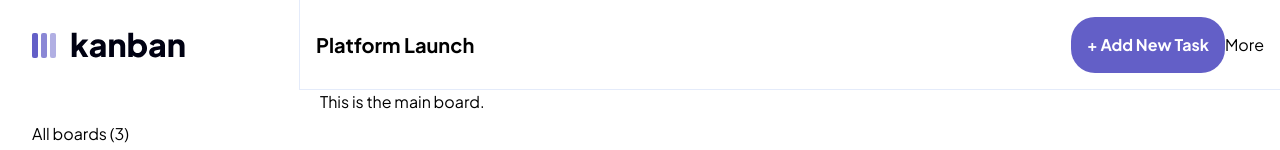
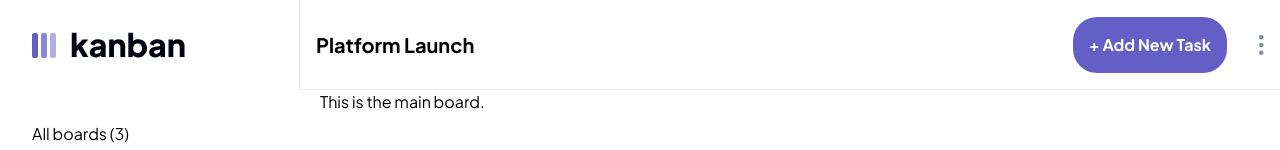
Before and after one commit to lemreyes/kanban, a Next.js app: page / in a window 1280 px wide. Shown: the top 150 px of the page. Built offline with nearby package versions, Linux system fonts and the light colour scheme.

Commit message:
add ellipsis icon button

```diff
--- a/src/app/Components/Header.tsx
+++ b/src/app/Components/Header.tsx
@@ -2,6 +2,7 @@ import Image from "next/image";
 
 import logo_light from "../../../public/logo-dark.svg";
 import logo_dark from "../../../public/logo-light.svg";
+import more_icon from "../../../public/icon-vertical-ellipsis.svg";
 
 export default function Header() {
   return (
@@ -11,9 +12,13 @@ export default function Header() {
       </div>
       <div className="flex flex-row justify-between items-center w-full border-b border-linesLight p-4">
         <h1 className="text-xl font-bold">Platform Launch</h1>
-        <div className="">
-          <button className="bg-mainPurple p-4 font-bold text-md text-white rounded-3xl">+ Add New Task</button>
-          <button>More</button>
+        <div className="flex gap-8">
+          <button className="bg-mainPurple p-4 font-bold text-md text-white rounded-3xl">
+            + Add New Task
+          </button>
+          <button>
+            <Image src={more_icon} alt="ellipsis_icon" />
+          </button>
         </div>
       </div>
     </header>
```
